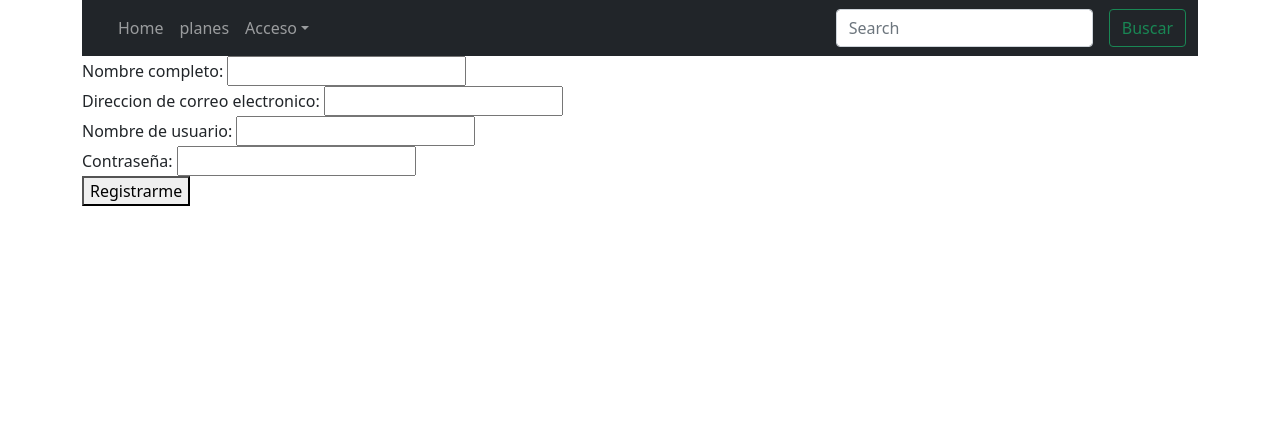
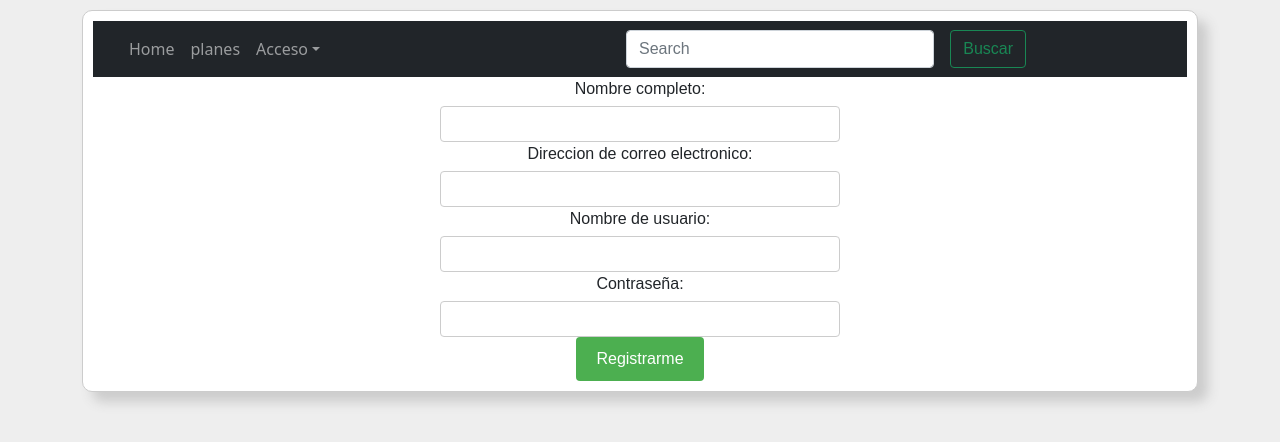
Before and after one commit to MariCarmen-li/PreEntrega2_Limon, a plain HTML site: page registro.html in a window 1280 px wide. Drawn offline with nearby package versions, Linux system fonts and the light colour scheme.

Commit message:
Update registro.html

```diff
--- a/registro.html
+++ b/registro.html
@@ -6,7 +6,7 @@
 		<title>HostWEB</title>
 		<!--Framework Bootstrap CSS -->
 		<link rel="stylesheet" type="text/css" href="css/bootstrap/css/bootstrap.css">
-		<link rel="stylesheet" type="text/css" href="css/estilos3.css">
+		<link rel="stylesheet" type="text/css" href="css/estilos.css">
 		<link rel="stylesheet" type="text/css" href="css/bootstrap/bootstrap-icons.css">
 		<link rel="stylesheet" href="https://cdnjs.cloudflare.com/ajax/libs/font-awesome/4.7.0/css/font-awesome.min.css">
 		<link href="https://fonts.googleapis.com/css?family=Playfair&#43;Display:700,900&amp;display=swap" rel="stylesheet">
```
